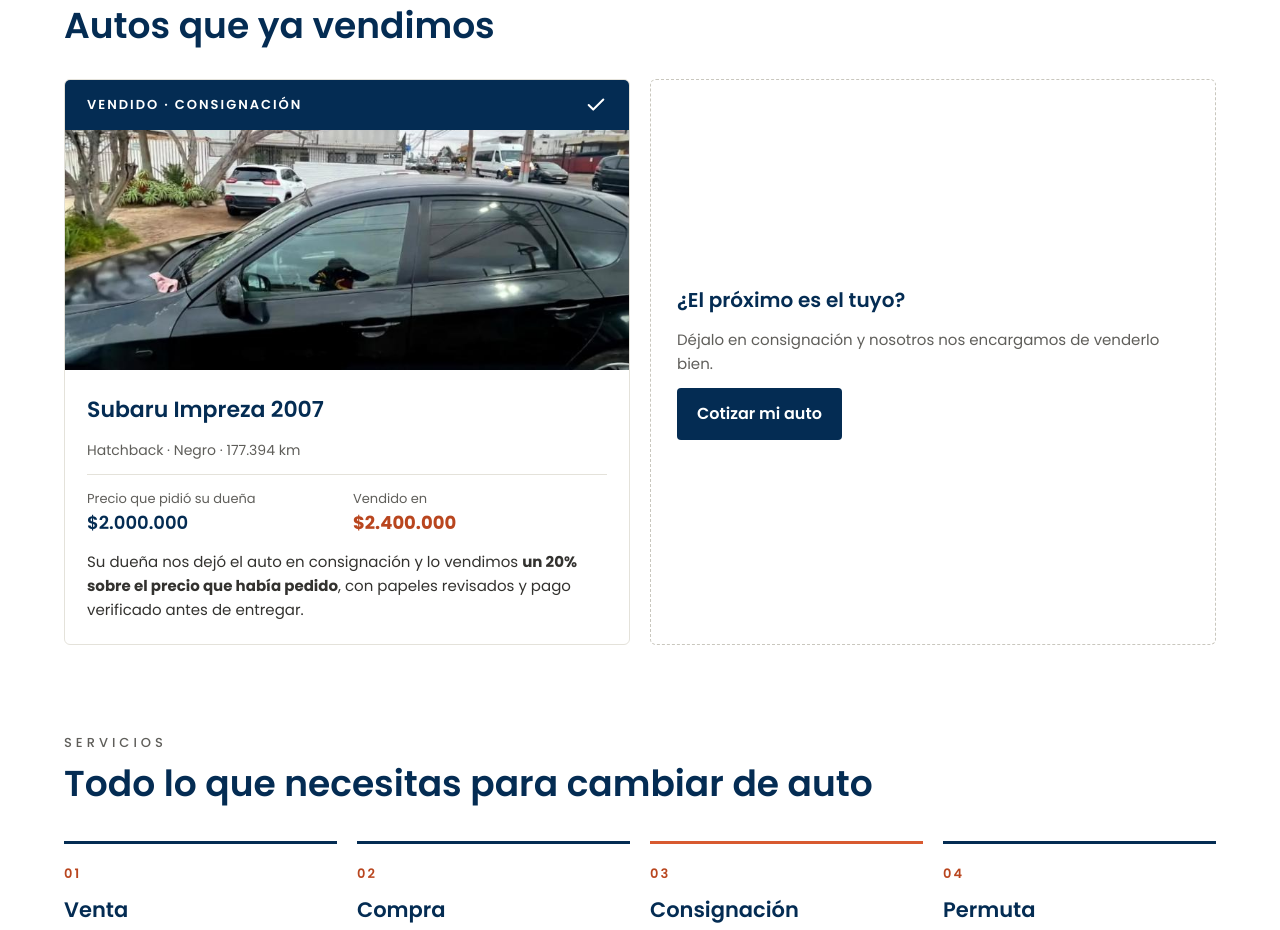
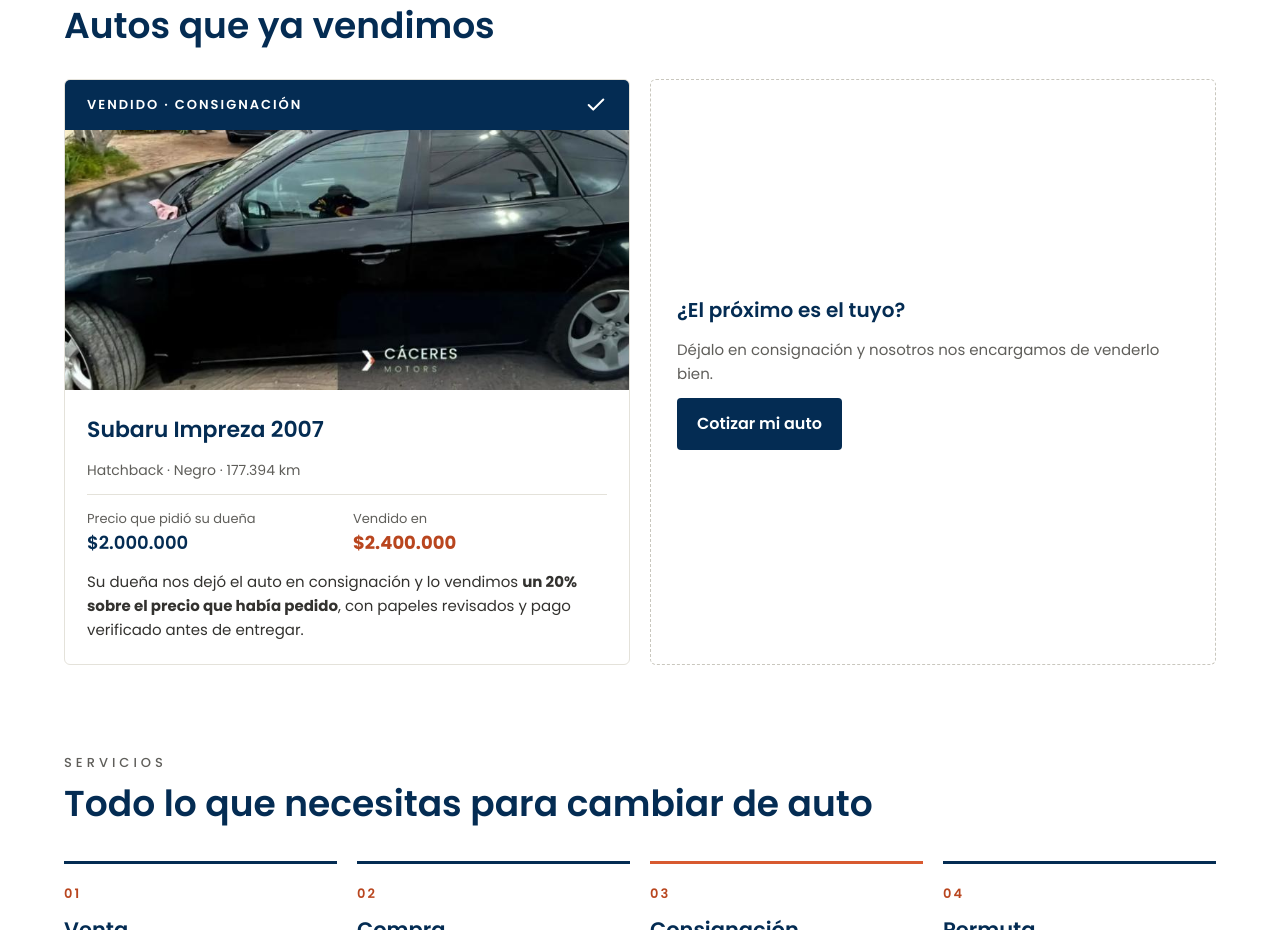
Before and after one commit to juancacereshenriquez-collab/caceres-motors, a plain HTML site: page index.html in a window 1280 px wide. Shown: the part 1900-2830 px from the top of the page. Drawn offline with Linux system fonts and the light colour scheme.

Commit message:
Ajusta encuadre de la foto del Subaru
Co-Authored-By: Claude Opus 5.5 <noreply@anthropic.com>
Claude-Session: https://claude.ai/code/session_015PtztS1iPhXBpuRK188eD8

```diff
--- a/index.html
+++ b/index.html
@@ -167,7 +167,7 @@ a{color:#B9461F}a:hover{color:#042C53}
             <span style="font-weight: 600; font-size: 13px; letter-spacing: 2px;">VENDIDO · CONSIGNACIÓN</span>
             <svg width="22" height="22" viewBox="0 0 24 24" fill="none" stroke="#FFFFFF" stroke-width="2.2" stroke-linecap="round" stroke-linejoin="round" aria-hidden="true"><path d="M20 6L9 17l-5-5"></path></svg>
           </div>
-          <img src="img/subaru-impreza-vendido.jpg" alt="Subaru Impreza 2007 negro vendido por Cáceres Motors" style="width: 100%; height: 240px; object-fit: cover; object-position: 50% 60%; display: block;">
+          <img src="img/subaru-impreza-vendido.jpg" alt="Subaru Impreza 2007 negro vendido por Cáceres Motors" style="width: 100%; height: 260px; object-fit: cover; object-position: 50% 88%; display: block;">
           <div style="padding: 22px; display: flex; flex-direction: column; gap: 12px;">
             <h3 style="margin: 0; font-weight: 600; font-size: 22px;">Subaru Impreza 2007</h3>
             <div style="font-size: 14px; color: #5F5E5A;">Hatchback · Negro · 177.394 km</div>
```
